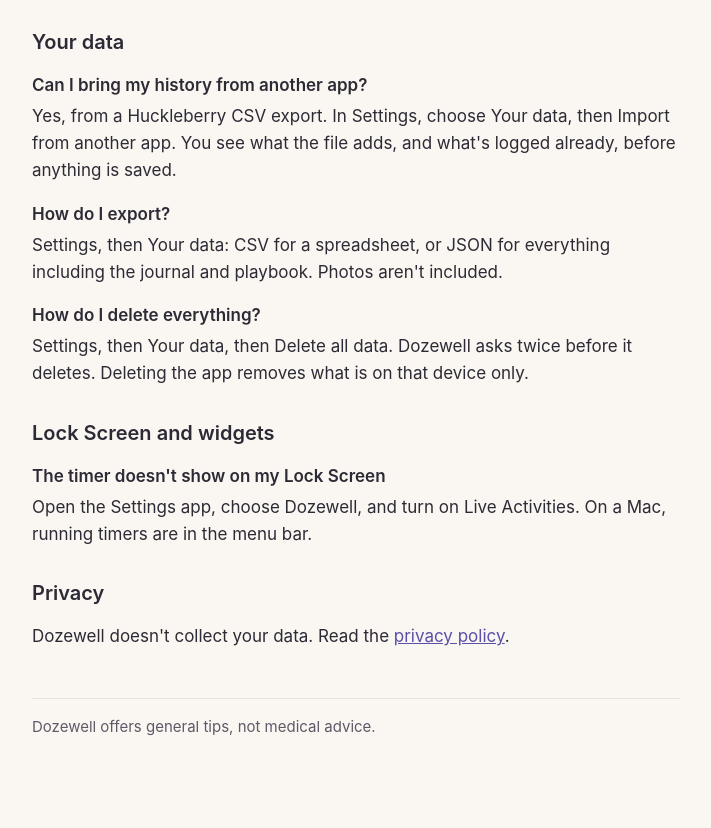
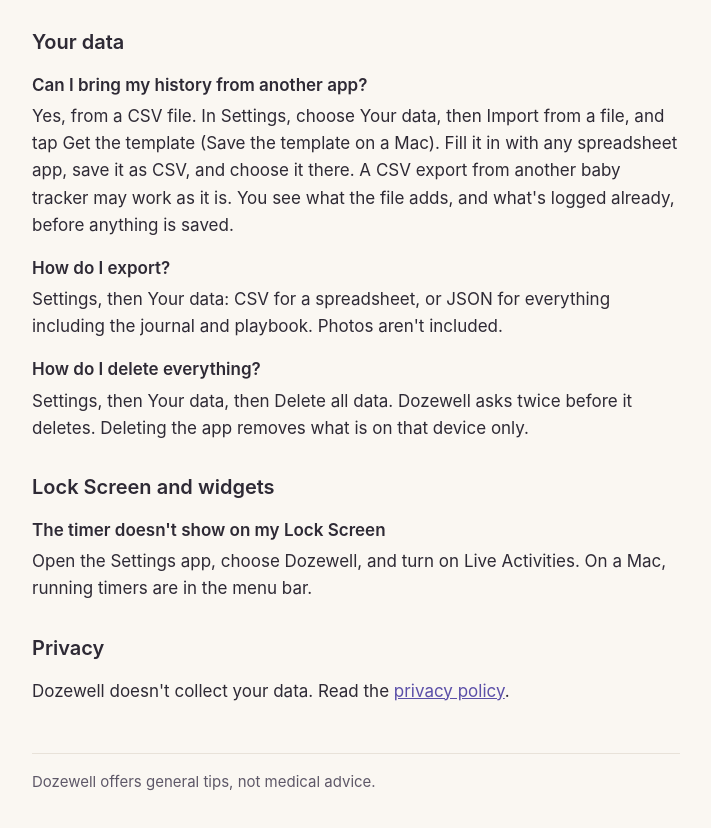
Before and after one commit to Jasonf90/dozewell-privacy, a plain HTML site: page support/index.html in a window 1280 px wide. Shown: the part 1470-2298 px from the top of the page, without its empty margins (284-995 px from the left). Before the commit the page ends 2273 px from the top, so only its background shows below. Drawn offline with Linux system fonts and the light colour scheme.

Commit message:
Support: import from any CSV with a fill-in template

```diff
--- a/support/index.html
+++ b/support/index.html
@@ -85,7 +85,7 @@
   <h2>Your data</h2>
   <dl>
     <dt>Can I bring my history from another app?</dt>
-    <dd>Yes, from a Huckleberry CSV export. In Settings, choose Your data, then Import from another app. You see what the file adds, and what's logged already, before anything is saved.</dd>
+    <dd>Yes, from a CSV file. In Settings, choose Your data, then Import from a file, and tap Get the template (Save the template on a Mac). Fill it in with any spreadsheet app, save it as CSV, and choose it there. A CSV export from another baby tracker may work as it is. You see what the file adds, and what's logged already, before anything is saved.</dd>
     <dt>How do I export?</dt>
     <dd>Settings, then Your data: CSV for a spreadsheet, or JSON for everything including the journal and playbook. Photos aren't included.</dd>
     <dt>How do I delete everything?</dt>
```
